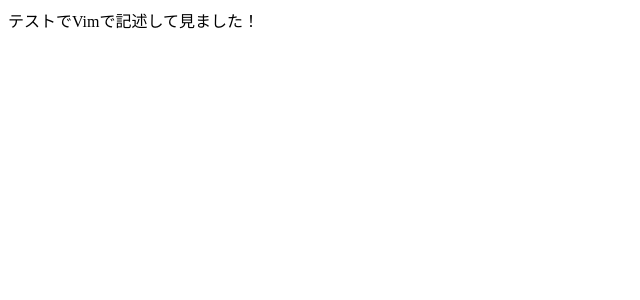
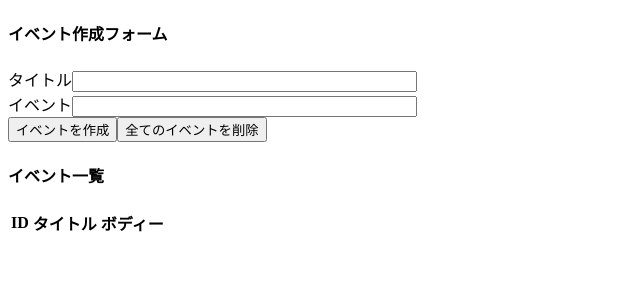
Before and after one commit to tksat/study, a React (Create React App) app in the folder react-hooks/: page / in a window 1280 px wide. Shown: the top 300 px of the page, without its empty margins (0-640 px from the left). Built offline with nearby package versions, Linux system fonts and the light colour scheme.

Commit message:
viueを作成

```diff
--- a/react-hooks/src/App.js
+++ /dev/null
@@ -1,9 +0,0 @@
-import React from 'react';
-
-function App() {
-  return (
-    <>テストでVimで記述して見ました！</>
-  );
-}
-
-export default App;
--- /dev/null
+++ b/react-hooks/src/components/App.js
@@ -0,0 +1,39 @@
+import React from 'react';
+
+function App() {
+  return (
+    <>
+      <h4>イベント作成フォーム</h4>
+      <form>
+        <div>
+          <label　htmlFor="title">タイトル</label>
+          <input type="text" id="title" size="40"/>
+        </div>
+        <div>
+          <label htmlFor="event">イベント</label>
+          <input type="text" id="event" size="40"/>
+        </div>
+        <div>
+          <button>イベントを作成</button>
+          <button>全てのイベントを削除</button>
+        </div>
+      </form>
+
+      <h4>イベント一覧</h4>
+      <table>
+        <thead>
+          <tr>
+            <th>ID</th>
+            <th>タイトル</th>
+            <th>ボディー</th>
+            <th></th>
+          </tr>
+        </thead>
+        <tbody>
+        </tbody>
+      </table>
+    </>
+  );
+}
+
+export default App;
--- a/react-hooks/src/index.js
+++ b/react-hooks/src/index.js
@@ -1,5 +1,5 @@
 import React from 'react';
 import ReactDOM from 'react-dom';
-import App from './App';
+import App from './components/App';
 
 ReactDOM.render(<App />, document.getElementById('root'))
```
